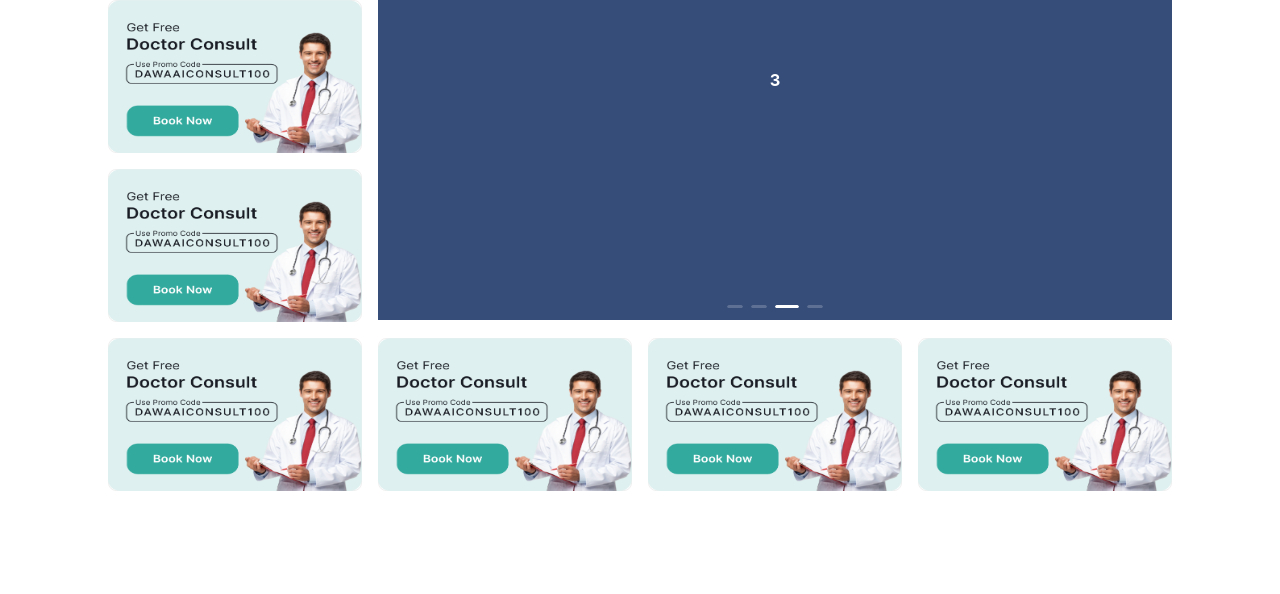
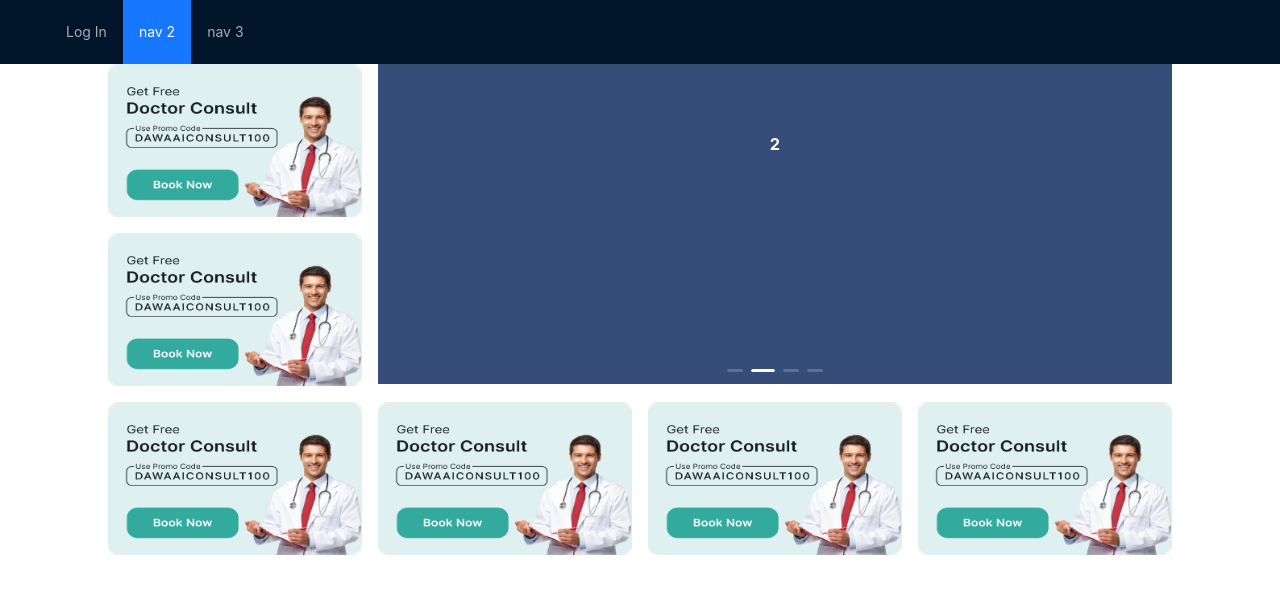
Before and after one commit to Ashir-zuhaib/servicesHub, a Next.js app: page / in a window 1280 px wide. Shown: the top 594 px of the page. Built offline with nearby package versions, Linux system fonts and the light colour scheme.

Commit message:
working on Login

```diff
--- a/pages/index.js
+++ b/pages/index.js
@@ -17,7 +17,7 @@ export default function Home() {
         <link rel="icon" href="/favicon.ico" />
       </Head>
       <Layout className="bg-white">
-        {/* <Header className="header">
+        <Header className="header">
           <div className="logo" />
           <Menu
             theme="dark"
@@ -25,11 +25,11 @@ export default function Home() {
             defaultSelectedKeys={["2"]}
             style={{ lineHeight: "64px" }}
           >
-            <Menu.Item key="1">nav 1</Menu.Item>
+            <Menu.Item key="1">Log In</Menu.Item>
             <Menu.Item key="2">nav 2</Menu.Item>
             <Menu.Item key="3">nav 3</Menu.Item>
           </Menu>
-        </Header> */}
+        </Header>
         <Row justify="center" gutter={[16, 16]}>
           <Col span={20}>
             <Row justify="center" gutter={[16, 16]}>
```
